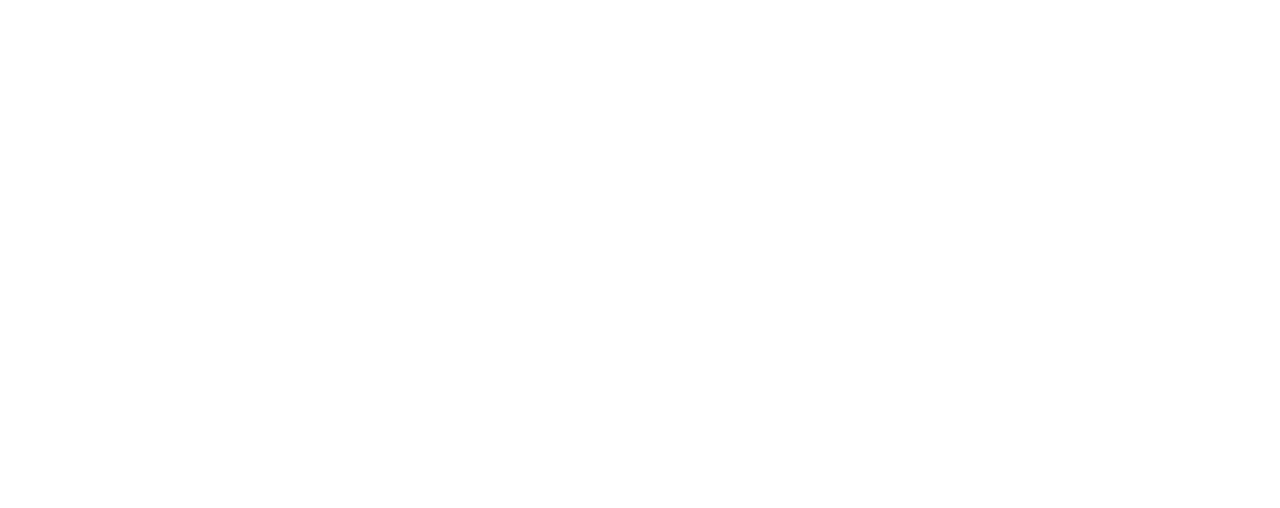
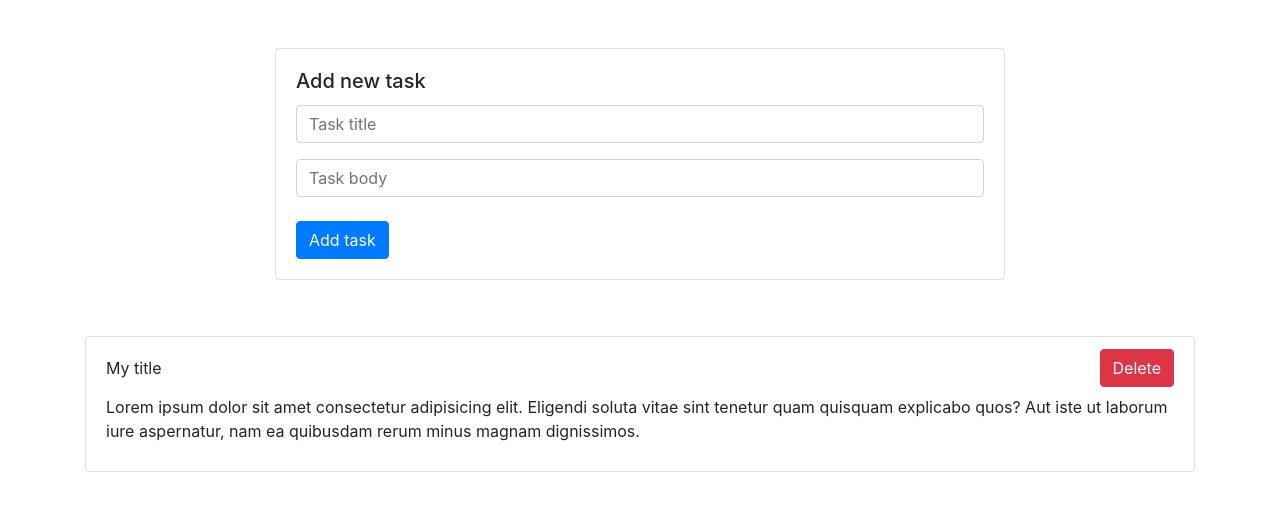
Before and after one commit to d-malashin/todo-list, a plain HTML site: page index.html in a window 1280 px wide. Drawn offline with nearby package versions, Linux system fonts and the light colour scheme.

Commit message:
feat: add basic markup

```diff
--- a/app.js
+++ b/app.js
@@ -0,0 +1,56 @@
+const tasks = [
+  {
+    _id: "5d2ca9e2e03d40b326596aa7",
+    completed: true,
+    body:
+      "Occaecat non ea quis occaecat ad culpa amet deserunt incididunt elit fugiat pariatur. Exercitation commodo culpa in veniam proident laboris in. Excepteur cupidatat eiusmod dolor consectetur exercitation nulla aliqua veniam fugiat irure mollit. Eu dolor dolor excepteur pariatur aute do do ut pariatur consequat reprehenderit deserunt.\r\n",
+    title: "Eu ea incididunt sunt consectetur fugiat non."
+  },
+  {
+    _id: "5d2ca9e29c8a94095c1288e0",
+    completed: false,
+    body:
+      "Aliquip cupidatat ex adipisicing veniam do tempor. Lorem nulla adipisicing et esse cupidatat qui deserunt in fugiat duis est qui. Est adipisicing ipsum qui cupidatat exercitation. Cupidatat aliqua deserunt id deserunt excepteur nostrud culpa eu voluptate excepteur. Cillum officia proident anim aliquip. Dolore veniam qui reprehenderit voluptate non id anim.\r\n",
+    title:
+      "Deserunt laborum id consectetur pariatur veniam occaecat occaecat tempor voluptate pariatur nulla reprehenderit ipsum."
+  },
+  {
+    _id: "5d2ca9e2e03d40b3232496aa7",
+    completed: true,
+    body:
+      "Occaecat non ea quis occaecat ad culpa amet deserunt incididunt elit fugiat pariatur. Exercitation commodo culpa in veniam proident laboris in. Excepteur cupidatat eiusmod dolor consectetur exercitation nulla aliqua veniam fugiat irure mollit. Eu dolor dolor excepteur pariatur aute do do ut pariatur consequat reprehenderit deserunt.\r\n",
+    title: "Eu ea incididunt sunt consectetur fugiat non."
+  },
+  {
+    _id: "5d2ca9e29c8a94095564788e0",
+    completed: false,
+    body:
+      "Aliquip cupidatat ex adipisicing veniam do tempor. Lorem nulla adipisicing et esse cupidatat qui deserunt in fugiat duis est qui. Est adipisicing ipsum qui cupidatat exercitation. Cupidatat aliqua deserunt id deserunt excepteur nostrud culpa eu voluptate excepteur. Cillum officia proident anim aliquip. Dolore veniam qui reprehenderit voluptate non id anim.\r\n",
+    title:
+      "Deserunt laborum id consectetur pariatur veniam occaecat occaecat tempor voluptate pariatur nulla reprehenderit ipsum."
+  }
+];
+
+(function(arrOfTasks) {
+  const objOfTasks = arrOfTasks.reduce((acc, task) => {
+    acc[task._id] = task;
+    return acc;
+  }, {});
+
+  renderAllTasks(objOfTasks)
+
+  function renderAllTasks(tasksList) {
+      if (!tasksList) {
+          console.warn("No tasks in list!")
+          return
+      }
+
+      const fragment = document.createDocumentFragment()
+      Object.values(tasksList).forEach(task => {
+
+      })
+  }
+
+
+
+})(tasks);
--- a/index.html
+++ b/index.html
@@ -3,7 +3,64 @@
   <head>
     <meta charset="UTF-8" />
     <meta name="viewport" content="width=device-width, initial-scale=1.0" />
-    <title>Document</title>
+    <meta http-equiv="X-UA-Compatible" content="ie=edge" />
+    <link
+      rel="stylesheet"
+      href="https://stackpath.bootstrapcdn.com/bootstrap/4.3.1/css/bootstrap.min.css"
+      integrity="sha384-ggOyR0iXCbMQv3Xipma34MD+dH/1fQ784/j6cY/iJTQUOhcWr7x9JvoRxT2MZw1T"
+      crossorigin="anonymous"
+    />
+    <title>Todo List</title>
   </head>
-  <body></body>
+  <body>
+    <div class="form-section mt-5">
+      <div class="container">
+        <div class="row">
+          <div class="col col-8 mx-auto">
+            <div class="card">
+              <div class="card-body">
+                <h5 class="card-title">Add new task</h5>
+                <form name="addTask">
+                  <input
+                    type="text"
+                    name="title"
+                    id="title"
+                    class="form-control"
+                    placeholder="Task title"
+                  />
+                  <input
+                    type="text"
+                    name="body"
+                    id="body"
+                    class="form-control mt-3"
+                    placeholder="Task body"
+                  />
+                  <button type="submit" class="btn btn-primary mt-4">
+                    Add task
+                  </button>
+                </form>
+              </div>
+            </div>
+          </div>
+        </div>
+      </div>
+    </div>
+    <div class="tasks-list-section mt-5">
+      <div class="container">
+        <ul class="list-group">
+          <li class="list-group-item d-flex align-items-center flex-wrap mt-2">
+            <span>My title</span>
+            <button class="btn btn-danger ml-auto delete-btn">Delete</button>
+            <p class="mt-2 w-100">
+              Lorem ipsum dolor sit amet consectetur adipisicing elit. Eligendi
+              soluta vitae sint tenetur quam quisquam explicabo quos? Aut iste
+              ut laborum iure aspernatur, nam ea quibusdam rerum minus magnam
+              dignissimos.
+            </p>
+          </li>
+        </ul>
+      </div>
+    </div>
+    <script src="app.js"></script>
+  </body>
 </html>
```
